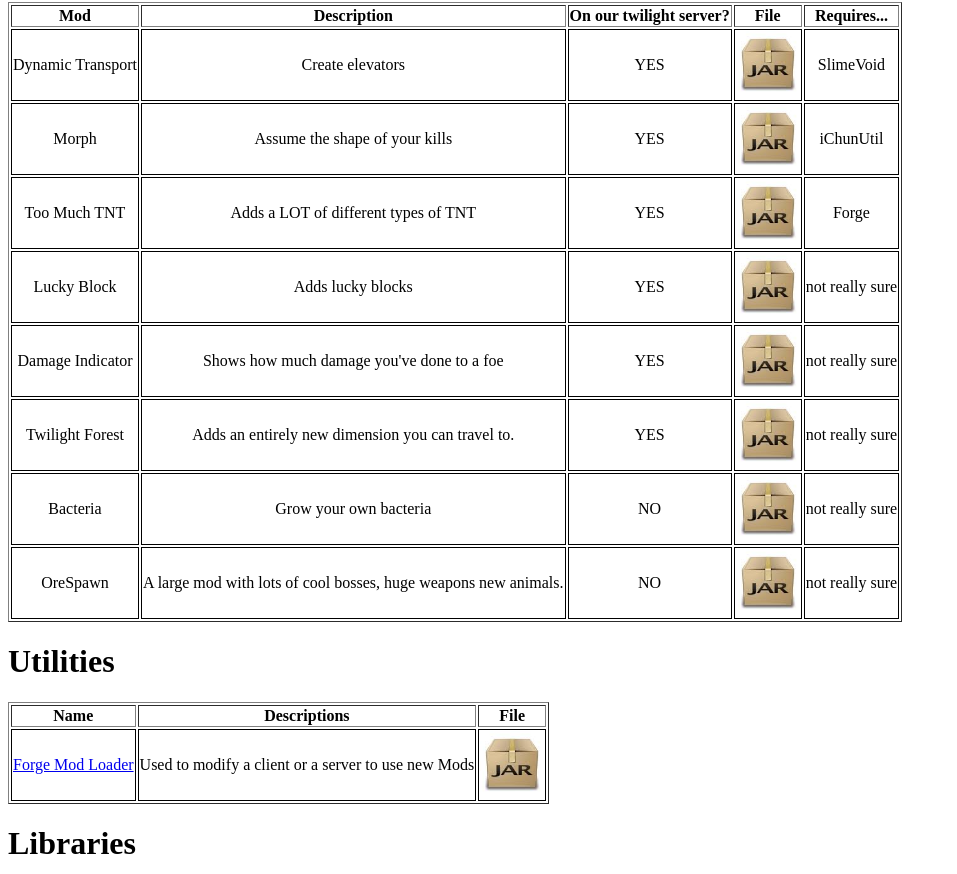
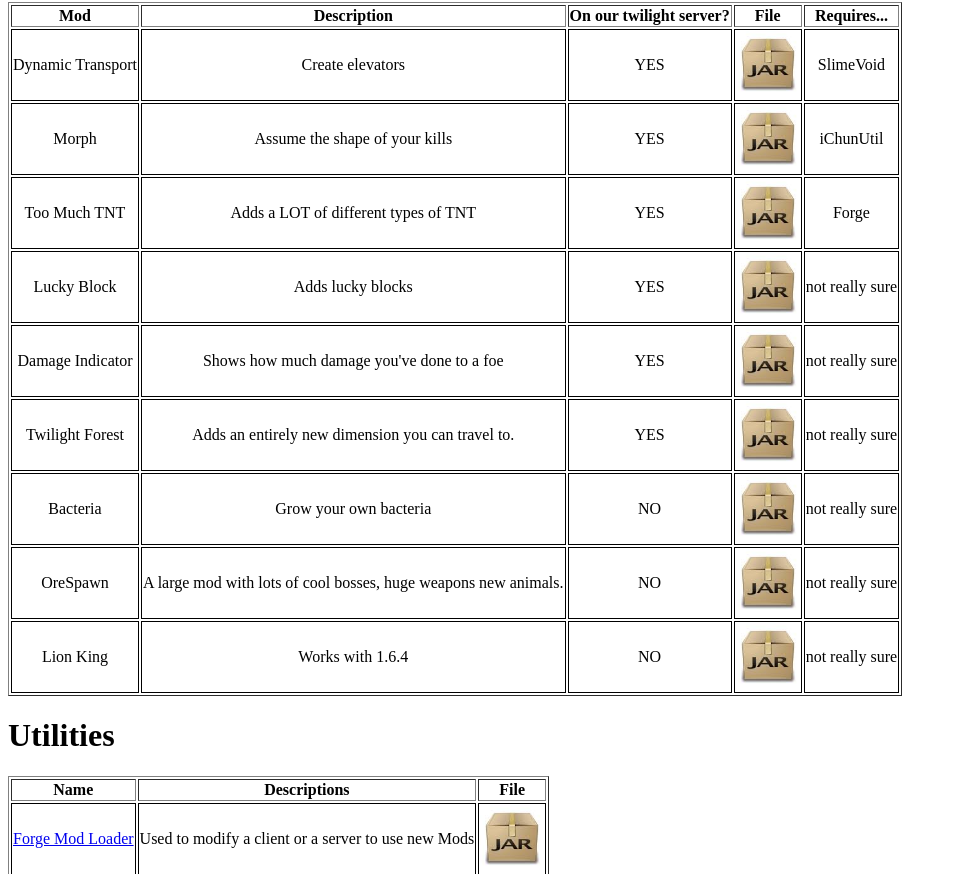
Before and after one commit to jonahperez/Minecraft, a plain HTML site: page portal/mods.html in a window 1280 px wide. Shown: the part 78-952 px from the top of the page, without its empty margins (0-957 px from the left). Drawn offline with Linux system fonts and the light colour scheme.

```diff
--- a/portal/mods.html
+++ b/portal/mods.html
@@ -75,11 +75,18 @@ and open the template in the editor.
                     <td><a href="mods/Bacteria-Mod-1.7.10.jar"><img src="images/jar.jpg" class="smallicon" alt="rigth-click and Save As..."/></a></td>
                     <td>not really sure</td>
                 </tr>
-                <tr>
+                 <tr>
                     <td>OreSpawn</td>
                     <td>A large mod with lots of cool bosses, huge weapons new animals. </td>
                     <td>NO</td>
                     <td><a href="mods/orespawn-1.7.10-20.3.jar"><img src="images/jar.jpg" class="smallicon" alt="rigth-click and Save As..."/></a></td>
+                    <td>not really sure</td>
+                </tr>
+                <tr>
+                    <td>Lion King</td>
+                    <td>Works with 1.6.4</td>
+                    <td>NO</td>
+                    <td><a href="mods/[1.6.4] The Lion King Mod v1.13.zip"><img src="images/jar.jpg" class="smallicon" alt="rigth-click and Save As..."/></a></td>
                     <td>not really sure</td>
                 </tr>
             </tbody>
@@ -95,10 +102,15 @@ and open the template in the editor.
                 </tr>
             </thead>
             <tbody>
+                 <tr>
+                    <td><a href="instructions.html">Forge Mod Loader</a></td>
+                    <td>Used to modify a client or a server to use new Mods</td>
+                    <td><a href="mods/forge-1.7.10-10.13.2.1291-installer.jar"><img src="images/jar.jpg" class="smallicon" alt="right-click and Save As..."></a></td>
+                </tr>
                 <tr>
                     <td><a href="instructions.html">Forge Mod Loader</a></td>
                     <td>Used to modify a client or a server to use new Mods</td>
-                    <td><a href="mods/forge-1.7.10-10.13.2.1291-installer.jar"><img src="images/jar.jpg" class="smallicon" alt="right-click and Save As..."></a></td>
+                    <td><a href="mods/forge-1.6.4-9.11.1.1345-installer.jar"><img src="images/jar.jpg" class="smallicon" alt="right-click and Save As..."></a></td>
                 </tr>
             </tbody>
         </table>
```
